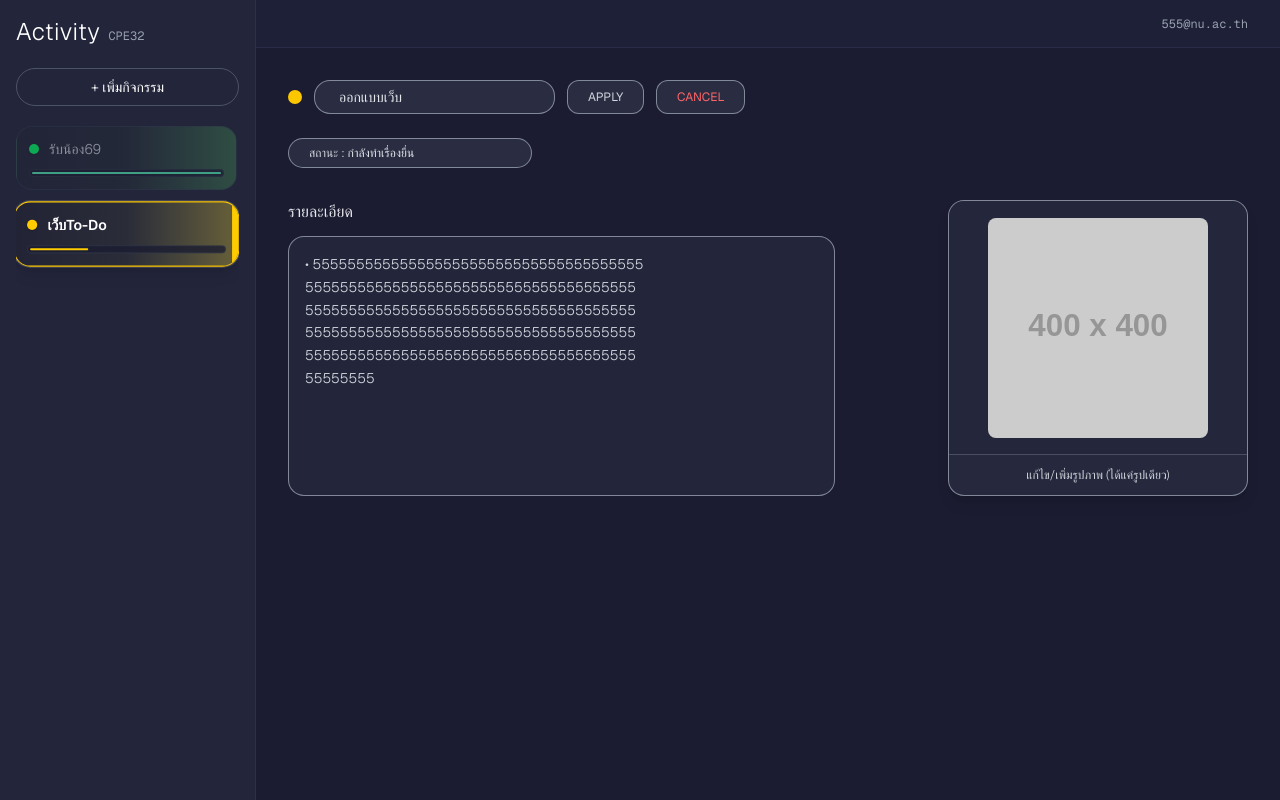
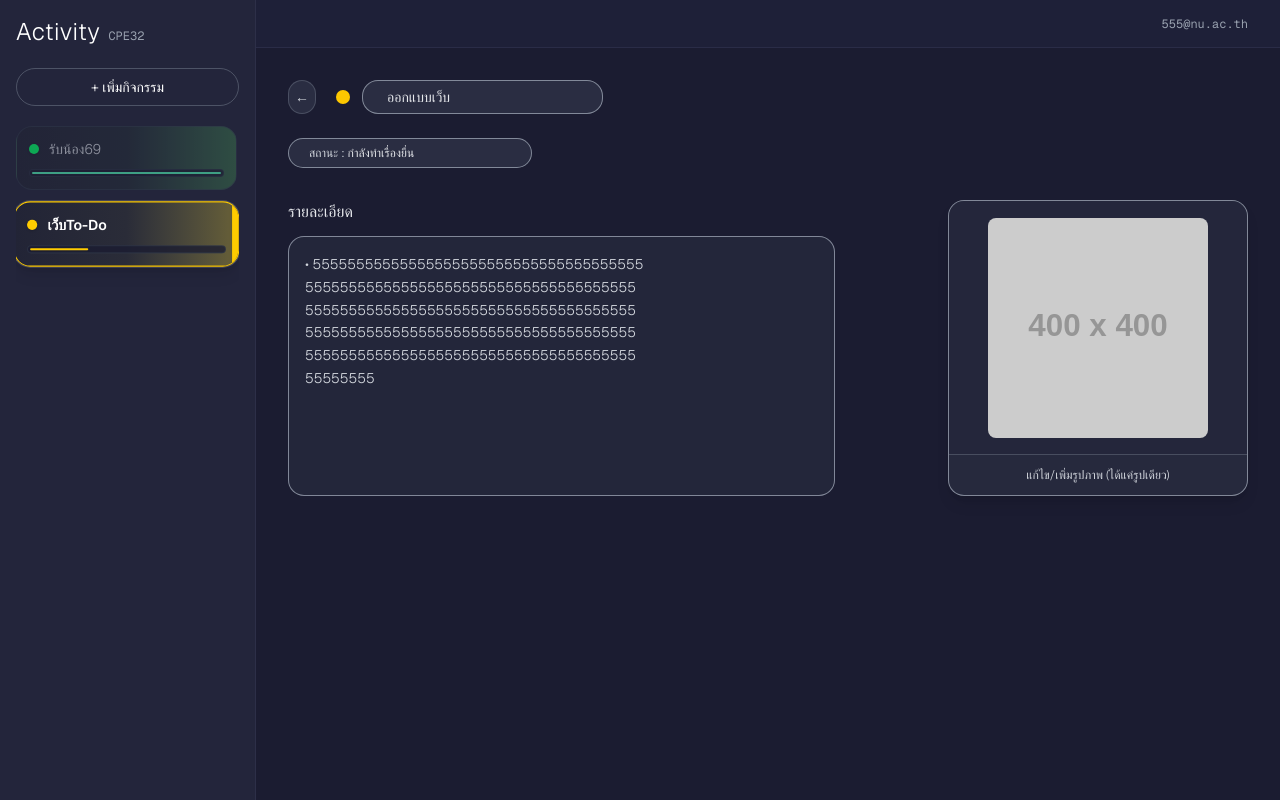
Before and after one commit to CornaeX/cpe32todo, a Next.js app: page / in a window 1280 px wide. Both pictures are taken after a click on the element "ออกแบบเว็บ". Built offline with nearby package versions, Linux system fonts and the light colour scheme.

Commit message:
Refactor ActivityDashboard to implement initial task template and dirty state tracking for editing tasks

```diff
--- a/app/components/ActivityDashboard.tsx
+++ b/app/components/ActivityDashboard.tsx
@@ -66,9 +66,8 @@ export const ActivityDashboard: React.FC = () => {
   const [modalTaskTitle, setModalTaskTitle] = useState<string>('');
   const [modalTaskStatus, setModalTaskStatus] = useState<'todo' | 'doing' | 'done'>('doing');
 
-  // Active Task for Detail Editor (Step 2)
-  const [activeDeptId, setActiveDeptId] = useState<string | null>('3');
-  const [editingTask, setEditingTask] = useState<Task>({
+  // Initial Task Template
+  const defaultTask: Task = {
     id: 't1',
     title: 'ออกแบบเว็บ',
     status: 'doing',
@@ -77,7 +76,20 @@ export const ActivityDashboard: React.FC = () => {
     details:
       '• 55555555555555555555555555555555555555\n55555555555555555555555555555555555555\n55555555555555555555555555555555555555\n55555555555555555555555555555555555555\n55555555555555555555555555555555555555\n55555555',
     imageUrl: 'https://placehold.co/400x400/22253b/8ee3f5?text=Miku+Image',
-  });
+  };
+
+  // Active Task and State Snapshot for checking edits
+  const [activeDeptId, setActiveDeptId] = useState<string | null>('3');
+  const [editingTask, setEditingTask] = useState<Task>(defaultTask);
+  const [initialTaskState, setInitialTaskState] = useState<Task>(defaultTask);
+
+  // Check if anything changed in editingTask vs initialTaskState
+  const isDirty =
+    editingTask.title !== initialTaskState.title ||
+    editingTask.statusText !== initialTaskState.statusText ||
+    editingTask.details !== initialTaskState.details ||
+    editingTask.imageUrl !== initialTaskState.imageUrl ||
+    editingTask.status !== initialTaskState.status;
 
   // Department Columns
   const [departments, setDepartments] = useState<Department[]>([
@@ -87,18 +99,7 @@ export const ActivityDashboard: React.FC = () => {
       id: '3',
       name: 'ศิลป์',
       topGlowColor: 'bg-[#8ec63f]',
-      tasks: [
-        {
-          id: 't1',
-          title: 'ออกแบบเว็บ',
-          status: 'doing',
-          statusText: 'กำลังทำเรื่องยื่น',
-          statusColor: 'bg-yellow-400',
-          details:
-            '• 55555555555555555555555555555555555555\n55555555555555555555555555555555555555\n55555555555555555555555555555555555555\n55555555555555555555555555555555555555\n55555555555555555555555555555555555555\n55555555',
-          imageUrl: 'https://placehold.co/400x400/22253b/8ee3f5?text=Miku+Image',
-        },
-      ],
+      tasks: [defaultTask],
     },
     { id: '4', name: 'สื่อ', topGlowColor: 'bg-purple-500', tasks: [] },
     { id: '5', name: 'เลขา', topGlowColor: 'bg-red-500', tasks: [] },
@@ -145,6 +146,7 @@ export const ActivityDashboard: React.FC = () => {
 
     setActiveDeptId(modalTargetDeptId);
     setEditingTask(newTask);
+    setInitialTaskState(newTask); // Set initial snapshot
     setIsModalOpen(false);
 
     setCurrentView('detail-editor');
@@ -169,9 +171,15 @@ export const ActivityDashboard: React.FC = () => {
     setCurrentView('board');
   };
 
+  const handleCancelDetails = () => {
+    // Revert edits back to initial state
+    setEditingTask(initialTaskState);
+  };
+
   const handleOpenExistingTask = (deptId: string, task: Task) => {
     setActiveDeptId(deptId);
     setEditingTask(task);
+    setInitialTaskState(task); // Set initial snapshot
     setCurrentView('detail-editor');
   };
 
@@ -185,7 +193,7 @@ export const ActivityDashboard: React.FC = () => {
 
   return (
     <div className="flex h-screen w-full bg-[#1b1c31] text-white font-sans overflow-hidden relative">
-      {/* ================= UPDATED SIDEBAR WITH DYNAMIC COLORS & RIGHT BAR ================= */}
+      {/* ================= SIDEBAR ================= */}
       <aside className="w-64 bg-[#23253b] p-4 flex flex-col border-r border-[#2d2f48] h-full overflow-hidden shrink-0 relative">
         {/* Title */}
         <div className="flex items-baseline gap-2 mb-5 shrink-0">
@@ -198,7 +206,7 @@ export const ActivityDashboard: React.FC = () => {
           + เพิ่มกิจกรรม
         </button>
 
-        {/* Scrollable Badges (No visible scrollbar) */}
+        {/* Scrollable Badges */}
         <div className="flex-1 overflow-y-auto space-y-3 min-h-0 pr-0.5 scrollbar-none [&::-webkit-scrollbar]:hidden [-ms-overflow-style:none] [scrollbar-width:none]">
           {activities.map((act) => {
             const isSelected = act.id === selectedActivityId;
@@ -212,7 +220,6 @@ export const ActivityDashboard: React.FC = () => {
                     : 'border border-gray-700/60 opacity-60 hover:opacity-100 hover:border-gray-500'
                 }`}
               >
-                {/* Dynamic Right Side Accent Bar for Selected Item */}
                 {isSelected && (
                   <div
                     className={`absolute right-0 top-0 bottom-0 w-1.5 ${act.activeRightBarColor} rounded-r-2xl shadow-sm`}
@@ -232,7 +239,6 @@ export const ActivityDashboard: React.FC = () => {
                   </div>
                 </div>
 
-                {/* Progress Bar */}
                 <div className="w-full bg-[#1b1c31]/80 h-2 rounded-full overflow-hidden p-0.5 border border-gray-700/50">
                   <div
                     className={`h-full ${act.progressColor} rounded-full transition-all duration-300`}
@@ -323,6 +329,15 @@ export const ActivityDashboard: React.FC = () => {
           /* DETAIL EDITOR VIEW */
           <div className="p-8 space-y-6 overflow-y-auto flex-1">
             <div className="flex items-center gap-3">
+              {/* Back to Board Button */}
+              <button
+                onClick={() => setCurrentView('board')}
+                className="mr-2 p-1.5 rounded-full bg-[#2a2d42] border border-gray-500/50 hover:bg-[#343852] text-gray-300 hover:text-white transition-all text-sm flex items-center justify-center"
+                title="กลับไปหน้ากระดาน"
+              >
+                ←
+              </button>
+
               <span className={`w-3.5 h-3.5 rounded-full ${editingTask.statusColor}`} />
 
               <input
@@ -332,19 +347,24 @@ export const ActivityDashboard: React.FC = () => {
                 className="bg-[#2a2d42] border border-gray-400/80 rounded-2xl px-6 py-1.5 text-sm text-gray-200 font-light focus:outline-none focus:border-white min-w-[200px]"
               />
 
+              {/* ONLY RENDER APPLY AND CANCEL WHEN ANYTHING CHANGED */}
+              {isDirty && (
+                <div className="flex items-center gap-3 animate-fade-in">
                   <button
                     onClick={handleSaveDetails}
-                className="bg-[#2a2d42] border border-gray-400/80 hover:bg-[#343852] text-xs text-gray-300 px-5 py-2 rounded-xl transition-all"
+                    className="bg-[#2a2d42] border border-gray-400/80 hover:bg-[#343852] text-xs text-emerald-400 hover:text-emerald-300 px-5 py-2 rounded-xl transition-all font-medium"
                   >
                     APPLY
                   </button>
 
                   <button
-                onClick={() => setCurrentView('board')}
-                className="bg-[#2a2d42] border border-gray-400/80 hover:bg-[#343852] text-xs text-red-400 px-5 py-2 rounded-xl transition-all"
+                    onClick={handleCancelDetails}
+                    className="bg-[#2a2d42] border border-gray-400/80 hover:bg-[#343852] text-xs text-red-400 hover:text-red-300 px-5 py-2 rounded-xl transition-all"
                   >
                     CANCEL
                   </button>
+                </div>
+              )}
             </div>
 
             <div>
```
Lines whose indentation alone changed are shown as unchanged.
